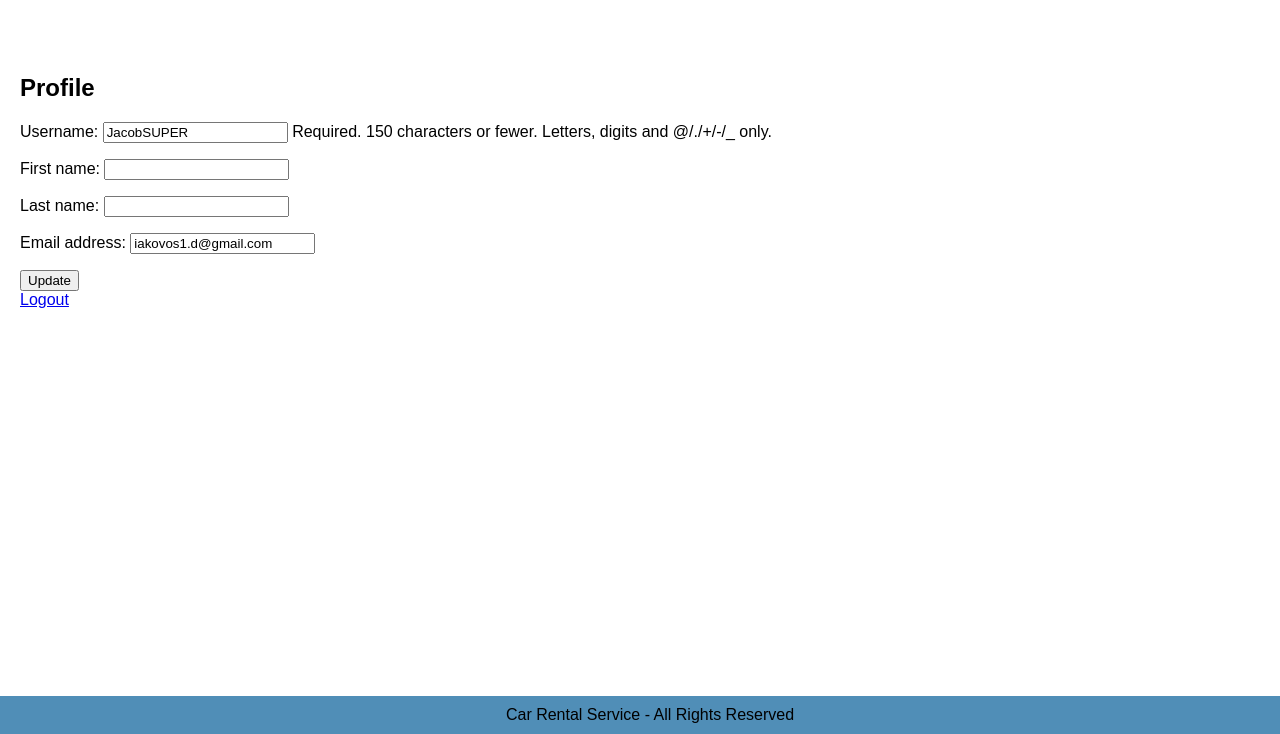
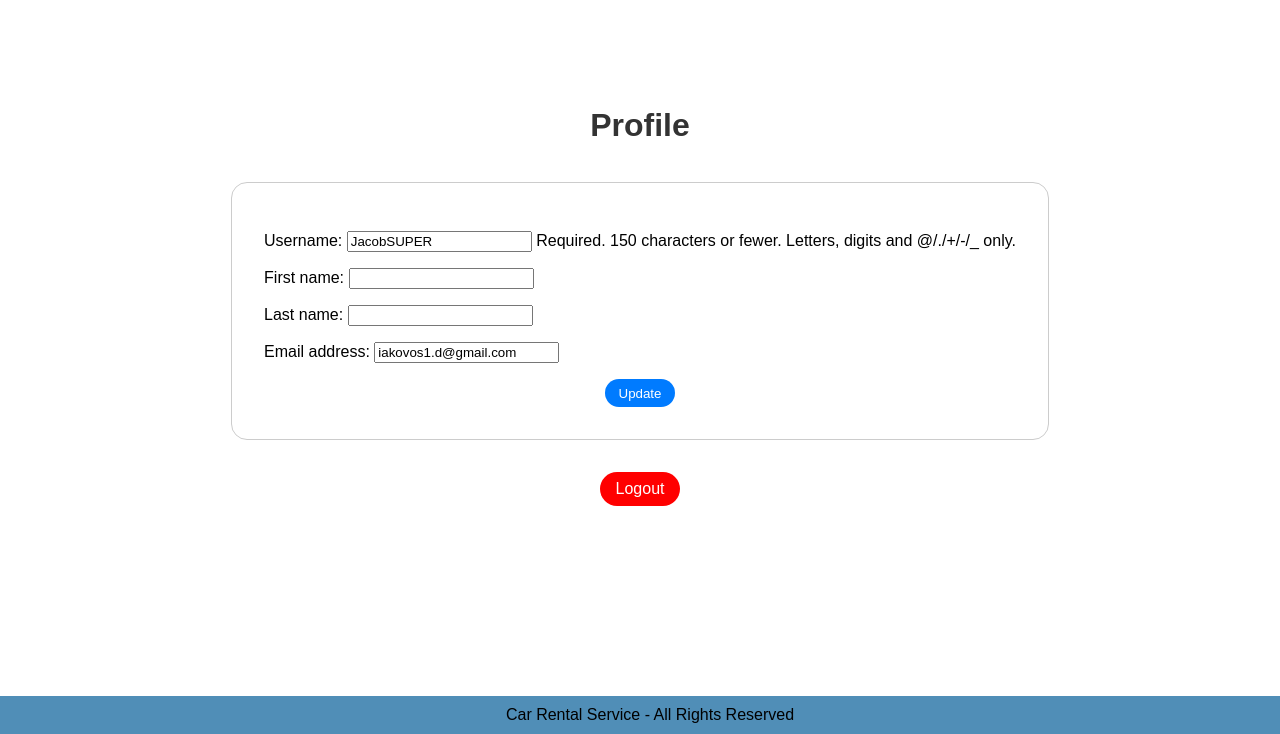
Before and after one commit to IakovosDelasoudas/Car-Rental-Webapp, a Django app: page /profile/ in a window 1280 px wide. Shown: the part 66-800 px from the top of the page. Run offline with Django 4.2, Linux system fonts and the light colour scheme; a user stored in the database is signed in.

Commit message:
made profile.html prettier

```diff
--- a/CarRental/rentalapp/templates/registration/profile.html
+++ b/CarRental/rentalapp/templates/registration/profile.html
@@ -1,11 +1,54 @@
 {% extends 'rentalapp/base.html' %}
 
 {% block content %}
-<h2>Profile</h2>
+<style>
+    .profile {
+        text-align: center;
+        padding: 2em;
+    }
+
+    .profile h1 {
+        color: #333;
+    }
+
+    .profile form {
+        display: inline-block;
+        margin: 1em auto;
+        border: 1px solid #ccc;
+        padding: 2em;
+        border-radius: 1em;
+        text-align: left;
+    }
+
+    .profile form button {
+        display: block;
+        background: #007BFF;
+        color: #fff;
+        padding: 0.5em 1em;
+        margin: 0 auto;
+        border-radius: 2em;
+        border: none;
+    }
+
+    .profile a {
+        display: block;
+        background: #FF0000;
+        color: #fff;
+        padding: 0.5em 1em;
+        text-decoration: none;
+        margin: 1em auto;
+        border-radius: 2em;
+        width: fit-content;
+    }
+</style>
+
+<div class="profile">
+    <h1>Profile</h1>
     <form method="post">
         {% csrf_token %}
         {{ form.as_p }}
         <button type="submit">Update</button>
     </form>
     <a href="{% url 'logout' %}">Logout</a>
+</div>
 {% endblock %}
```
Also changed, not shown: CarRental/CarRental/settings.py (line endings or trailing spaces), CarRental/db.sqlite3, CarRental/rentalapp/models.py (line endings or trailing spaces). Lines whose indentation alone changed are shown as unchanged.
